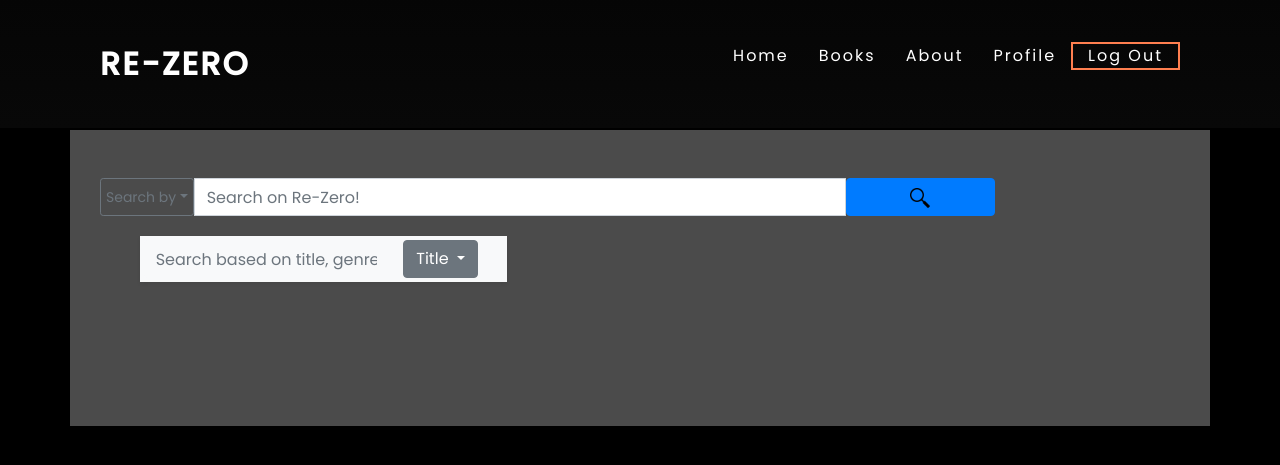
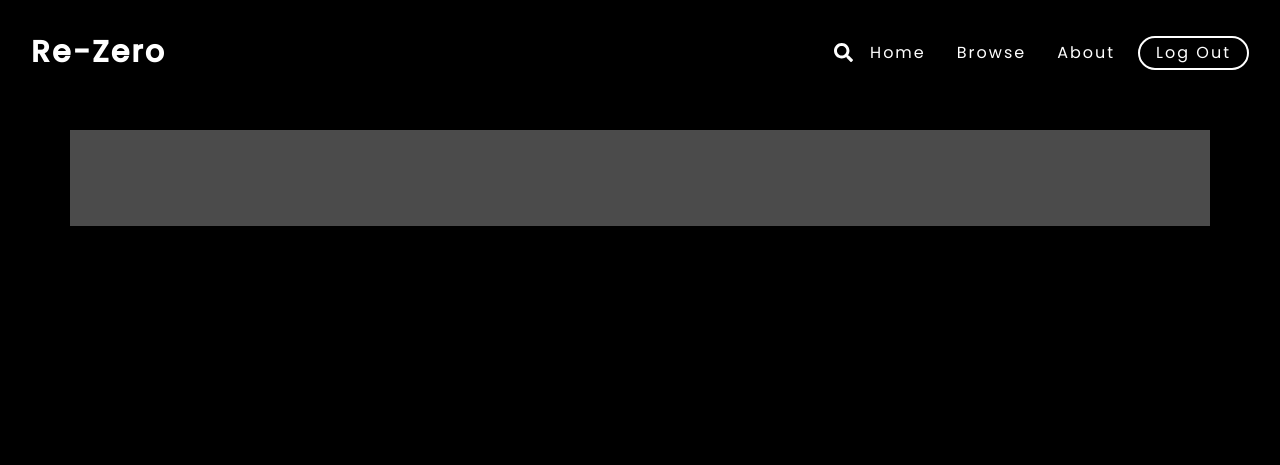
Before and after one commit to Joel19997/rezero-exchange, a PHP site: page /searched.php in a window 1280 px wide. Shown: the top 465 px of the page. Run offline with PHP 8.4, Linux system fonts and the light colour scheme; the visitor is signed in with stand-in values (Sample User, id 1); data that the repository does not hold is empty; some libraries are stand-ins or nearby versions.

Commit message:
some changes

```diff
--- a/html/allListings.html
+++ b/html/allListings.html
@@ -51,7 +51,7 @@
 
             </ul> -->
 
-            <nav class="navbar navbar-expand-lg navbar-light bg-light" id="test1">
+            <nav class="navbar navbar-expand-lg navbar-light bg-light sticky-top" id="test1">
                 <a class="navbar-brand" href="#">Re-Zero</a>
                 <button class="navbar-toggler" type="button" data-toggle="collapse" data-target="#navbarNav" aria-controls="navbarNav" aria-expanded="false" aria-label="Toggle navigation">
                   <span class="navbar-toggler-icon" style="color: white;"></span>
--- a/html/createListing.html
+++ b/html/createListing.html
@@ -39,7 +39,7 @@
               <a class="nav-link" href="testHome.html">Home</a>
             </li>
             <li class="nav-item">
-              <a class="nav-link" href="#">Browse</a>
+              <a class="nav-link" href="allListings.html">Browse</a>
             </li>
             <li class="nav-item">
               <a class="nav-link" href="#">About</a>
--- /dev/null
+++ b/html/css/individualListing.css
@@ -0,0 +1,160 @@
+*{
+    margin: 0;
+    padding: 0;
+    box-sizing: border-box;
+    font-family: 'Poppins', sans-serif;
+}
+
+.body1{
+    background: #000;
+}
+
+.header1{
+    position: fixed;
+    top: 0;
+    left: 0;
+    width: 100%;
+    display: flex;
+    justify-content: space-between;
+    align-items: center;
+    transition: 0.6s;
+    padding: 40px 100px;
+    z-index: 100000;
+    background:  linear-gradient( rgba(8, 8, 8, 0.632), rgba(10, 10, 10, 0.802))
+}
+
+.header1.sticky
+{
+    padding: 5px 100px;
+    background: #fff;
+}
+
+
+.header1 .logo
+{
+    position: relative;
+    font-weight: 700;
+    color: #fff;
+    text-decoration: none;
+    font-size: 2em;
+    text-transform: uppercase;
+    letter-spacing: 2px;
+    transition: 0.6s;
+}
+
+.header1 ul
+{
+    position: relative;
+    display: flex;
+    justify-content: center;
+    align-items: center;
+}
+
+.header1 ul li
+{
+    position: relative;
+    list-style: none;
+}
+.header1 ul li a
+{
+    position: relative;
+    margin: 0 15px;
+    text-decoration: none;
+    color: #fff;
+    letter-spacing: 2px;
+    font-weight: 500px;
+    transition: 0.6s;
+}
+
+.header1 ul li:hover{
+    background-color: #ffffff;
+    transition: 0.6s;
+}
+
+.header1 ul li a:hover
+{
+    color: #000;
+    transition: 0.6s;
+}
+
+
+.login
+{
+    list-style-position:inside;
+    border: 2px solid coral;
+}
+
+
+.banner
+{
+    width: 100%;
+    height: 100vh;
+
+    -webkit-background-size: cover;
+    background-size: cover;
+    background-position: center center;
+    background-repeat: no-repeat;
+
+}
+
+.header1.sticky .logo,
+.header1.sticky ul li a
+{
+    color: #000;
+}
+
+.test1
+{
+    position: relative;
+    color: #fff;
+    margin: 0 30px;
+}
+
+
+.container{
+    margin-top: 20px;
+    color: #fff;
+}
+
+
+.carousel-caption
+{
+    margin-bottom: 250px;
+    position:fixed;
+}
+
+h2
+{
+    padding-bottom: 30px;
+}
+
+
+.overlay{
+
+    color: #fff;
+    margin: 130px 70px 50px;
+    content: " ";
+    z-index: 1;
+    display: block;
+    position: absolute;
+    height: auto;
+    top: 0;
+    left: 0;
+    right: 0;
+    background: rgba(150, 150, 150, 0.5);
+}
+
+.overlay-listing{
+
+    color: #fff;
+    margin: 130px 80px 50px;
+    content: " ";
+    z-index: 1;
+    display: block;
+    position: absolute;
+    height: auto;
+    top: 0;
+    left: 0;
+    right: 0;
+    background: rgba(150, 150, 150, 0.5);
+}
--- a/html/database/addListing.php
+++ b/html/database/addListing.php
@@ -10,6 +10,7 @@
      */
 
 //     $email = $_SESSION['user'];
+    // var_dump($_SESSION);
 //     email for testing purpose
     $email = 'yomhanks@yahoo.com';
 
--- a/html/js/fetchListing.js
+++ b/html/js/fetchListing.js
@@ -102,7 +102,7 @@
                                     Email: ${email}<br>
                                     Telegram Handle: ${telegram}
                                 </h5>
-                                <a href="./listingsForTrade.html" role="button"><button type="button" class="btn btn-primary mt-5">Request Trade</button></a>
+                                <a href="./listingsForTrade.html?id=${id}" role="button"><button type="button" class="btn btn-primary mt-5">Request Trade</button></a>
                                 `;
 
         }else{
--- a/html/listingsForTrade.html
+++ b/html/listingsForTrade.html
@@ -179,6 +179,11 @@
         //Call to populate data on load
         //$username = $_SESSION['username'];
         //$book_id = $_POST['bookID'];// get post value from previous page
+
+        var id = params.get('id');
+        console.log('hello this works');
+
+        console.log(id);
         var img = '';
         function getData(){
         username ="jackandthebean@hotmail.com";
--- a/html/searched.php
+++ b/html/searched.php
@@ -16,41 +16,107 @@
 <html>
     <head>
         <meta charset="UTF-8">
-        <link rel="stylesheet" href="testHome2.css">
+
+        <link rel="stylesheet" href="https://stackpath.bootstrapcdn.com/bootstrap/4.4.1/css/bootstrap.min.css" integrity="sha384-Vkoo8x4CGsO3+Hhxv8T/Q5PaXtkKtu6ug5TOeNV6gBiFeWPGFN9MuhOf23Q9Ifjh" crossorigin="anonymous">
+        <script src="https://use.fontawesome.com/a64b47fd82.js"></script>
+        <link rel="stylesheet" href="css/homeresponsive.css">
+        <link rel="stylesheet" href="css/testHome.css">
+        <link rel="stylesheet" href="../html/css/individualListing.css">
+
+        <script src="https://code.jquery.com/jquery-3.4.1.slim.min.js" integrity="sha384-J6qa4849blE2+poT4WnyKhv5vZF5SrPo0iEjwBvKU7imGFAV0wwj1yYfoRSJoZ+n" crossorigin="anonymous"></script>
+        <link rel="stylesheet" href="https://cdnjs.cloudflare.com/ajax/libs/animate.css/4.1.1/animate.min.css"/>
         <link href="https://fonts.googleapis.com/css2?family=Poppins:wght@300;400;500&display=swap" rel="stylesheet">
-        <link rel="stylesheet" href="https://stackpath.bootstrapcdn.com/bootstrap/4.4.1/css/bootstrap.min.css" integrity="sha384-Vkoo8x4CGsO3+Hhxv8T/Q5PaXtkKtu6ug5TOeNV6gBiFeWPGFN9MuhOf23Q9Ifjh" crossorigin="anonymous">
-        <link rel="stylesheet" href="https://cdnjs.cloudflare.com/ajax/libs/font-awesome/4.7.0/css/font-awesome.min.css">
 
 
     </head>
-    <body class="body1" >
-        <header class="header1">
-            <a href="testHome.html" class="logo">Re-Zero</a>
-            <ul>
-                <li><a href="testHome.html">Home</a></li>
-                <li><a href="#">Books</a></li>
-                <li><a href="#">About</a></li>
+    <body class="body1" onload="clickSearchIcon()">
+    <nav class="navbar navbar-expand-lg navbar-dark bg-light" id="test1">
+        <a class="navbar-brand" href="#">Re-Zero</a>
+        <button class="navbar-toggler" type="button" data-toggle="collapse" data-target="#navbarNav" aria-controls="navbarNav" aria-expanded="false" aria-label="Toggle navigation">
+          <span class="navbar-toggler-icon" style="color: white;"></span>
+        </button>
+        <div class="collapse navbar-collapse " id="navbarNav">
+          <ul class="navbar-nav ml-auto">
+            <li class="nav-item active">
+              <button type="button" class="btn btn-linkNav" style="margin-top: 15px; padding-top:12px;" onclick="toggleSearch()"></button>
+            </li>
+            <li class="nav-item active">
+              <a class="nav-link" href="testHome.html">Home</a>
+            </li>
+            <li class="nav-item">
+              <a class="nav-link" href="allListings.html">Browse</a>
+            </li>
+            <li class="nav-item">
+              <a class="nav-link" href="#">About</a>
+            </li>
         <?php
           //Displays different buttons depending on user session status (whether user is logged in or not)
           if ( !isset($_SESSION["user"]) ) {
             echo "
-                <li class='login'><a href='loginPage.html'>Log In</a></li>
+            <li class='nav-item'>
+              <a class='nav-link' href='loginPage.html' id='login'>Log In</a>
+            </li>
+            <li class='nav-item'>
+              <a class='nav-link' href='registerPage.html' id='signup'>Sign Up</a>
+            </li>
             ";
           }
           else{
             echo "
-                <li><a href='database/profile.html'>Profile</a></li>
-                <li class='login'><a href='logout.php'>Log Out</a></li>
+            <li class='nav-item'>
+              <a class='nav-link' href='logout.php' id='login'>Log Out</a>
+            </li>
             ";
           }
         ?>
+
+
           </ul>
+        </div>
+      </nav>
 
-        </header>
+      <!-- SearchBar -->
+      <section id="searchBar" class="search-bar">
+        <div class="container mt-0">
+          <div class="row">
+            <div class="col-lg-10 mx-auto">
+              <!-- <form action="registerPage.html" method="GET"> -->
+                <div class="p-1 bg-light shadow-sm">
+                  <form method="POST">
+                  <div class="input-group">
+                    <input type="search" placeholder="Search based on title, genre, author" class="form-control border-0 bg-light" name="user_input" id="user_input">
+                    <div class="input-group-append">
+                      <!-- Button -->
+                      <div class="btn-group">
+                        <button type="button" class="btn btn-secondary dropdown-toggle smallscreen" data-toggle="dropdown" aria-haspopup="true" aria-expanded="false" id="search_option_title">
+                          Title
+                        </button>
+                        <div class="dropdown-menu" id= "drop_down_input" name="drop_down_input">
+                          <option class="dropdown-item" id="book" value="book" onclick="ChangeDropDownBox('Book')">Title</option>
+                          <option class="dropdown-item" id="author" value="author" onclick="ChangeDropDownBox('Author')">Author</option>
+                          <option class="dropdown-item" id="genre" value="genre" onclick="ChangeDropDownBox('Genre')">Genre</option>
+                          <option class="dropdown-item" id="user" value="user" onclick="ChangeDropDownBox('User')">User</option>
+
+                        </div>
+                      </div>
+                      <div class="input-group-append">
+                        <button type="submit" id="searched" class="btn btn-link"  onclick="get_searched_listings()"><a class="searchIcon"></a></button>
+                      </div>
+                    </div>
+                  </div>
+                </div>
+              </form>
+            </div>
+          </div>
+        </div>
+      </section>
 
         <div class="overlay" >
-            <div class='container-fluid row mx-auto pt-5 pb-5' id='listings'>
-                <!-- Start of search bar -->
+
+          <div class='container-fluid row mx-auto pt-5 pb-5' id='listings1'>
+          </div>
+<!--
+            <div class='container-fluid row mx-auto pt-5 pb-5' >
                 <div class="col-md-10">
                     <div class="input-group md-form">
                         <button class="btn btn-outline-secondary dropdown-toggle btn-sm" id="search_option_title" type="button" data-toggle="dropdown" style='padding: 3px 5px;'>Search by</button>
@@ -65,27 +131,25 @@
                             <img src="images/search_icon.png" style="height: 20px;"></button>
                     </div>
                   </div>
-                  <!-- start of new search bar -->
-                   <!-- SearchBar -->
-              <section id="searchBar" class="search-bar">
-                <div class="container">
+            </div> -->
+
+            <!-- <div class="container mt-0">
                 <div class="row">
                   <div class="col-lg-10 mx-auto">
-                      <form action="searched.html" method="POST">
+                    <form action="registerPage.html" method="GET">
                       <div class="p-1 bg-light shadow-sm">
+                        <form method="POST">
                         <div class="input-group">
-                            <input type="search" id="user_input" placeholder="Search based on title, genre, author" class="form-control border-0 bg-light">
+                          <input type="search" placeholder="Search based on title, genre, author" class="form-control border-0 bg-light">
                           <div class="input-group-append">
-                              <!-- Button -->
                             <div class="btn-group">
-                                <button type="button" id="search_option_title" class="btn btn-secondary dropdown-toggle smallscreen" data-toggle="dropdown" aria-haspopup="true" aria-expanded="false">
+                              <button type="button" class="btn btn-secondary dropdown-toggle smallscreen" data-toggle="dropdown" aria-haspopup="true" aria-expanded="false">
                                 Title
                               </button>
                               <div class="dropdown-menu">
-                                  <option class="dropdown-item" id="book" name="book" onclick="ChangeDropDownBox('Title')" selected>Title</option>
-                                  <option class="dropdown-item" id="author" name="author" onclick="ChangeDropDownBox('Author')">Author</option>
-                                  <option class="dropdown-item" id="genre" name="genre" onclick="ChangeDropDownBox('Genre')">Genre</option>
-                                  <option class="dropdown-item" id="user" name="user" onclick="ChangeDropDownBox('User')">User</option>
+                                <option class="dropdown-item" href="#" selected>Title</option>
+                                <option class="dropdown-item" href="#">Author</option>
+                                <option class="dropdown-item" href="#">Genre</option>
                               </div>
                             </div>
                             <div class="input-group-append">
@@ -97,26 +161,20 @@
                     </form>
                   </div>
                 </div>
-                </div>
-              </section>
+              </div> -->
 
 
 
-                  <!-- end of search bar -->
-                    <div class='container-fluid row mx-auto pt-5 pb-5' id='listings1'>
         </div>
-            </div>
-        </div>
-        <script type="text/javascript">
-        window.addEventListener("scroll", function(){
-            var header= document.querySelector("header");
-            header.classList.toggle("sticky", window.scrollY > 0);
-        })
-        </script>
-        <script> var user_input = "<?=$user_input?>";</script>
+
+        <script src="js/homeui.js"></script>
+        <script> var user_input = "<?=false?>"; </script>
         <script src="../html/js/searched.js"></script>
-        <script src="https://code.jquery.com/jquery-3.2.1.slim.min.js" integrity="sha384-KJ3o2DKtIkvYIK3UENzmM7KCkRr/rE9/Qpg6aAZGJwFDMVNA/GpGFF93hXpG5KkN" crossorigin="anonymous"></script>
+        <script type="text/javascript" src="//code.jquery.com/jquery-1.11.0.min.js"></script>
+        <script type="text/javascript" src="//code.jquery.com/jquery-migrate-1.2.1.min.js"></script>
         <script src="https://cdnjs.cloudflare.com/ajax/libs/popper.js/1.12.9/umd/popper.min.js" integrity="sha384-ApNbgh9B+Y1QKtv3Rn7W3mgPxhU9K/ScQsAP7hUibX39j7fakFPskvXusvfa0b4Q" crossorigin="anonymous"></script>
         <script src="https://maxcdn.bootstrapcdn.com/bootstrap/4.0.0/js/bootstrap.min.js" integrity="sha384-JZR6Spejh4U02d8jOt6vLEHfe/JQGiRRSQQxSfFWpi1MquVdAyjUar5+76PVCmYl" crossorigin="anonymous"></script>
+        <script src="https://stackpath.bootstrapcdn.com/bootstrap/4.4.1/js/bootstrap.min.js" integrity="sha384-wfSDF2E50Y2D1uUdj0O3uMBJnjuUD4Ih7YwaYd1iqfktj0Uod8GCExl3Og8ifwB6" crossorigin="anonymous"></script>
+
       </body>
 </html>
```
Also changed, not shown: homeui.js (deleted, +0 -38 lines), html/listing.php (+11 -5 lines). Lines whose indentation alone changed are shown as unchanged.
